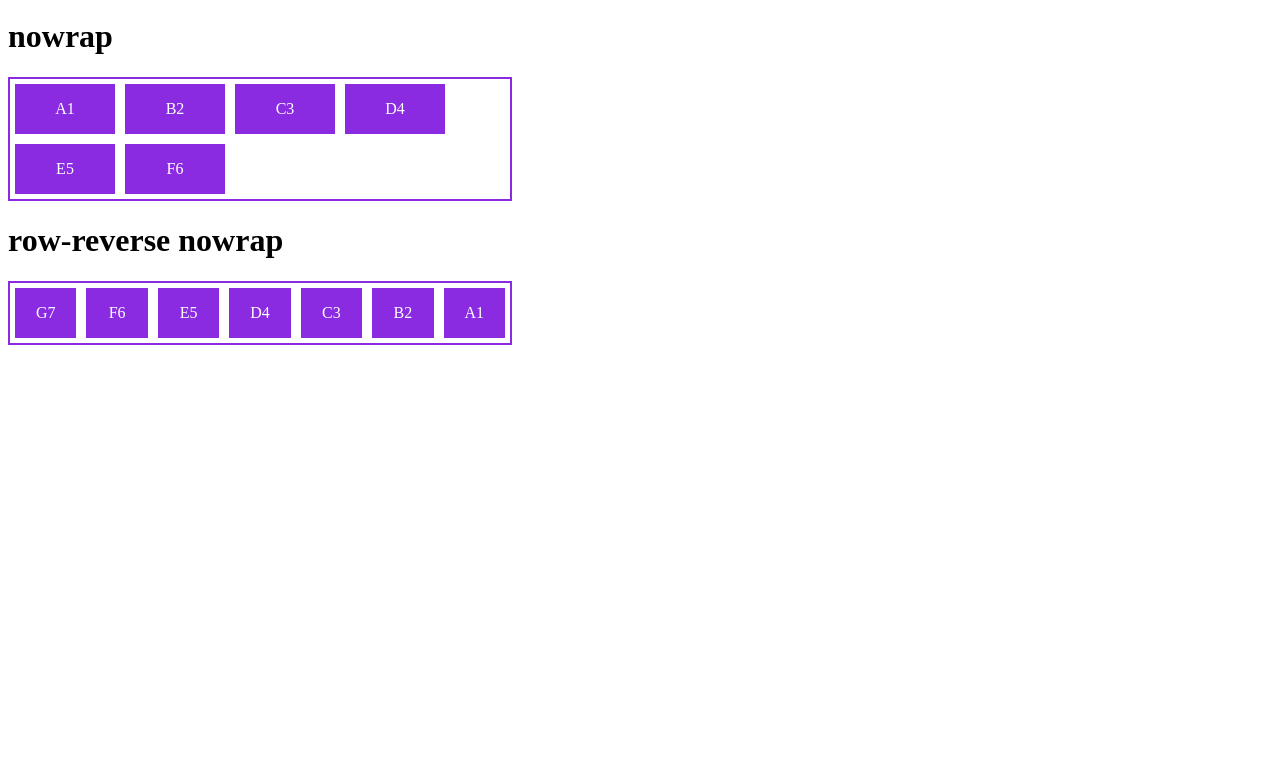
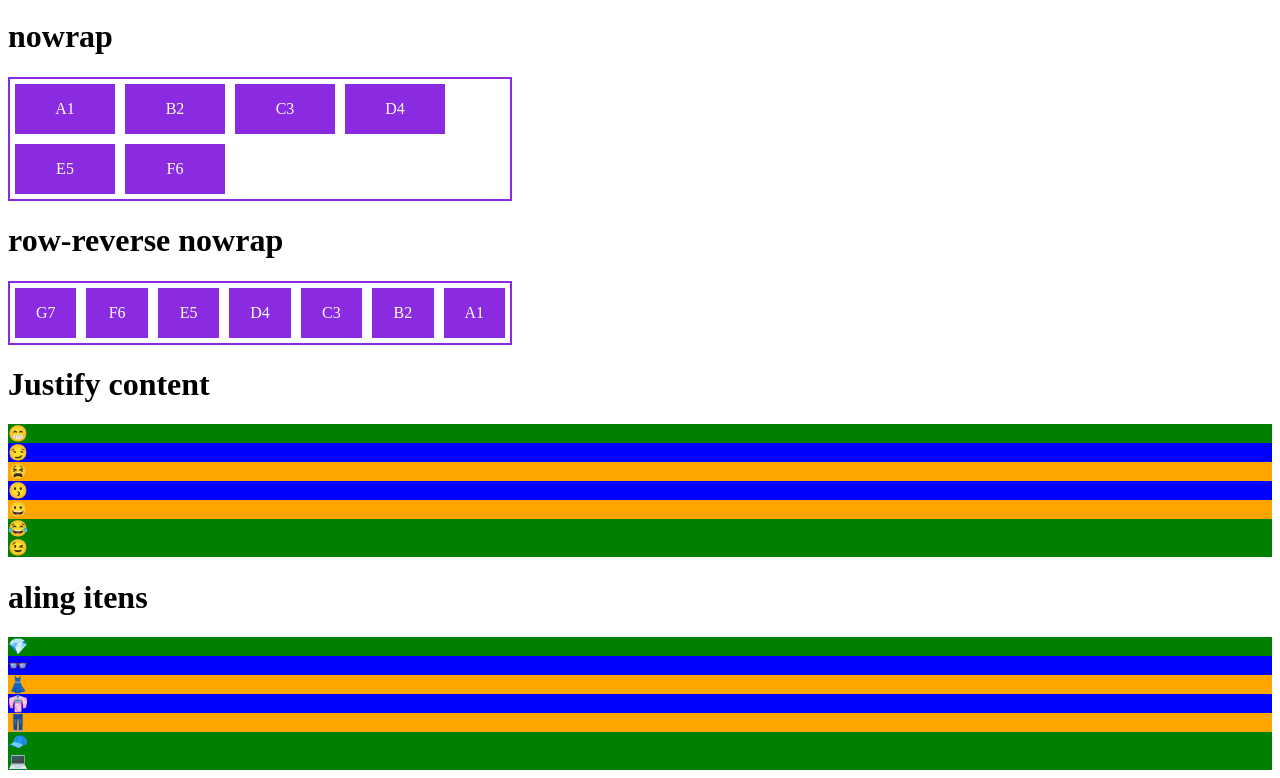
Before and after one commit to Carlamaster/dio-html-css-javascript, a plain HTML site: page flex/index.html in a window 1280 px wide. Shown: the part 1186-1964 px from the top of the page. Before the commit the page ends 1539 px from the top, so only its background shows below. Drawn offline with Linux system fonts and the light colour scheme.

Commit message:
Add files via upload

```diff
--- a/flex/index.html
+++ b/flex/index.html
@@ -127,6 +127,13 @@
             height: 50px;
             line-height: 50px;
         }
+        /*aula5*/
+        .flex-container5{
+
+        }
+        .item5{
+
+        }
 </style>
 </head>
 <body>
@@ -229,8 +236,32 @@
     <div class="item4 orange">E5</div>
     <div class="item4 green">F6</div>
     <div class="item4 green">G7</div>
+</div>
+<!--aula5-->
 
+<h1>Justify content</h1>
+<div class="Justify">
+    <div class="item5 green">😁 </div>
+    <div class="item5 blue" >😏</div>
+    <div class="item5 orange">😫</div>
+    <div class="item5 blue">😗</div>
+    <div class="item5 orange">😀 </div>
+    <div class="item5 green">😂</div>
+    <div class="item5 green">😉</div>
 </div>
+
+<!--aula6-->
+<h1>aling itens</h1>
+<div class="aling">
+    <div class="item6 green">💎</div>
+    <div class="item6 blue" >👓</div>
+    <div class="item6 orange">👗</div>
+    <div class="item6 blue">👘</div>
+    <div class="item6 orange">👖</div>
+    <div class="item6 green">🧢</div>
+    <div class="item6 green">💻</div>
+</div>
+
 
 
 </body>
```
